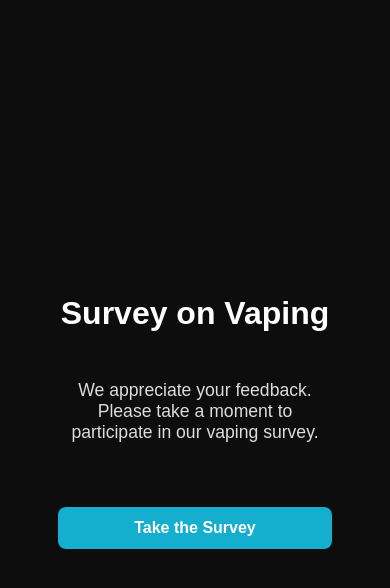
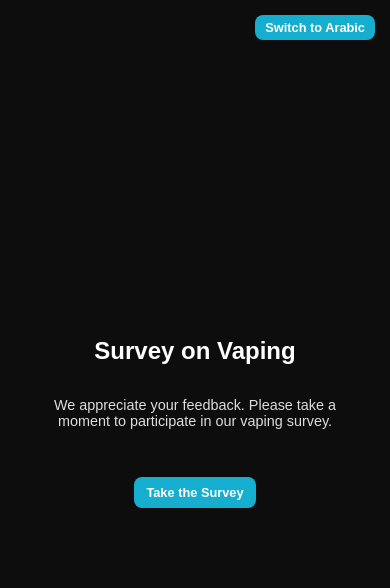
Before and after one commit to 0x-4b/survey-frontend, a React (Create React App) app: page / in a window 390 px wide. Shown: the top 588 px of the page. Built offline with nearby package versions, Linux system fonts and the light colour scheme; the HTML template or start-up script is replaced by a standard one.

Commit message:
Everything changes!!!

```diff
--- /dev/null
+++ b/src/components/CustomButton.js
@@ -0,0 +1,23 @@
+import React from 'react';
+import PropTypes from 'prop-types';
+// import '../styles/CustomButton.css'; // Import your custom styles here
+
+const CustomButton = ({ text, onClick, className }) => {
+  return (
+    <button className={`custom-btn ${className}`} onClick={onClick}>
+      {text}
+    </button>
+  );
+};
+
+CustomButton.propTypes = {
+  text: PropTypes.string.isRequired,
+  onClick: PropTypes.func.isRequired,
+  className: PropTypes.string, // Optional className for additional styling
+};
+
+CustomButton.defaultProps = {
+  className: '', // Default empty string if no className is provided
+};
+
+export default CustomButton;
--- a/src/components/HomePage.js
+++ b/src/components/HomePage.js
@@ -1,13 +1,18 @@
-import React, { useState } from 'react';
-import { useNavigate } from 'react-router-dom'; // Import useNavigate from react-router-dom
+import React, { useState, useEffect } from 'react';
+import { useNavigate } from 'react-router-dom';
 import Modal from './Modal';
+import CustomButton from './CustomButton';
 import '../styles/HomePage.css';
 
 const HomePage = () => {
   const [isModalOpen, setIsModalOpen] = useState(false);
   const [modalMessage, setModalMessage] = useState('');
+  const [language, setLanguage] = useState(() => {
+    const storedLanguage = localStorage.getItem('language');
+    return storedLanguage ? storedLanguage : 'en'; // Default to 'en' if nothing is stored
+  });
 
-  const navigate = useNavigate(); // Initialize the useNavigate hook
+  const navigate = useNavigate();
 
   const openModal = (message) => {
     setModalMessage(message);
@@ -19,24 +24,49 @@ const HomePage = () => {
   };
 
   const handleSurveyButtonClick = () => {
-    navigate('/survey'); // Programmatically navigate to the survey page
+    navigate('/survey');
+  };
+
+  const toggleLanguage = () => {
+    const newLanguage = language === 'en' ? 'ar' : 'en';
+    setLanguage(newLanguage);
+    localStorage.setItem('language', newLanguage); // Save to localStorage
   };
 
   return (
     <div className="homepage">
-      <h1 className="homepage-title">Survey on Vaping</h1>
-      <p className="homepage-description">We appreciate your feedback. Please take a moment to participate in our vaping survey.</p>
+      <h1 className="homepage-title">
+        {language === 'en' ? 'Survey on Vaping' : 'استبيان عن التدخين الإلكتروني'}
+      </h1>
+      <p className="homepage-description">
+        {language === 'en'
+          ? 'We appreciate your feedback. Please take a moment to participate in our vaping survey.'
+          : 'نقدر تعليقاتك. يرجى تخصيص بعض الوقت للمشاركة في استبيان التدخين الإلكتروني.'}
+      </p>
 
-      {/* Change Link to Button with hover styling */}
-      <button
-        className="btn survey-btn"
+      {/* Language Toggle Button */}
+      <CustomButton
+        text={language === 'en' ? 'Switch to Arabic' : 'التبديل إلى الإنجليزية'}
+        onClick={toggleLanguage}
+        className="language-toggle"
+      />
+
+      {/* Survey Button */}
+      <CustomButton
+        text={language === 'en' ? 'Take the Survey' : 'ابدأ الاستبيان'}
         onClick={handleSurveyButtonClick}
-      >
-        Take the Survey
-      </button>
+        className="survey-btn"
+      />
 
-      {/* Modal rendering */}
-      {isModalOpen && <Modal message={modalMessage} onClose={closeModal} />}
+      {/* Modal */}
+      {isModalOpen && (
+        <Modal
+          message={modalMessage}
+          onClose={closeModal}
+          isLoading={false}
+          language={language}
+        />
+      )}
     </div>
   );
 };
--- a/src/components/Modal.js
+++ b/src/components/Modal.js
@@ -9,7 +9,11 @@ const Modal = ({ message, onClose, isLoading }) => {
     <div className="modal-overlay">
       <div className="modal-content">
         <p>{isLoading ? "Processing..." : message}</p>
-        <button className="modal-close" onClick={onClose}>Close</button>
+
+        {/* Close Button (X) */}
+        <button className="modal-close" onClick={onClose}>
+           {/* "×" is the HTML entity for the "X" symbol */}
+        </button>
       </div>
     </div>
   );
--- a/src/styles/HomePage.css
+++ b/src/styles/HomePage.css
@@ -46,26 +46,101 @@ body {
     margin-bottom: 2rem;
 }
 
+/* Language Button */
+.language-toggle {
+    position: absolute;
+    top: 15px;
+    right: 15px;
+    padding: 8px 16px;
+    border: none;
+    border-radius: 8px;
+    background-color: #15aece;
+    color: white;
+    font-size: 1rem;
+    font-weight: bold;
+    cursor: pointer;
+    transition: background-color 0.3s ease;
+}
+
+.language-toggle:hover {
+    background-color: #0391bf;
+}
+
+.language-toggle:focus {
+    outline: none;
+    box-shadow: 0 0 8px rgba(3, 145, 191, 0.8);
+}
+
 /* Survey Button */
-.btn {
+.survey-btn {
     padding: 12px 20px;
     background-color: #15aece;
     color: white;
     font-size: 1rem;
-    font-weight: 600;
+    font-weight: bold;
     border-radius: 8px;
     border: none;
+    cursor: pointer;
     transition: all 0.3s ease;
-    cursor: pointer;
 }
 
-.btn:hover {
+.survey-btn:hover {
     background-color: #0391bf;
     transform: translateY(-2px);
 }
 
-.survey-btn {
-    display: block;
-    width: 100%;
-    text-align: center;
+.survey-btn:focus {
+    outline: none;
+    box-shadow: 0 0 8px rgba(3, 145, 191, 0.8);
 }
+
+/* Media Queries for Responsiveness */
+@media (max-width: 768px) {
+    .homepage {
+        padding: 2rem;
+        gap: 1.5rem;
+    }
+
+    .homepage-title {
+        font-size: 1.8rem;
+    }
+
+    .homepage-description {
+        font-size: 1rem;
+    }
+
+    .language-toggle {
+        padding: 6px 12px;
+        font-size: 0.9rem;
+    }
+
+    .survey-btn {
+        padding: 10px 16px;
+        font-size: 0.9rem;
+    }
+}
+
+@media (max-width: 480px) {
+    .homepage {
+        padding: 1.5rem;
+        gap: 1rem;
+    }
+
+    .homepage-title {
+        font-size: 1.5rem;
+    }
+
+    .homepage-description {
+        font-size: 0.9rem;
+    }
+
+    .language-toggle {
+        padding: 5px 10px;
+        font-size: 0.8rem;
+    }
+
+    .survey-btn {
+        padding: 8px 12px;
+        font-size: 0.8rem;
+    }
+}
--- a/src/styles/Modal.css
+++ b/src/styles/Modal.css
@@ -1,6 +1,6 @@
 /* Modal Styles */
 .modal-overlay {
-    z-index: 1000000;
+    z-index: 10000000;
     position: fixed;
     top: 0;
     left: 0;
@@ -19,25 +19,67 @@
     max-width: 400px;
     width: 100%;
     text-align: center;
+    position: relative;
 }
 
 .modal-content p {
-    font-size: 1.2rem;
-    margin-bottom: 1.5rem;
+    font-size: 1.1rem;
+    margin-top: 0.4rem;
     color: white;
 }
 
+/* Position the close button in the top-right corner */
 .modal-close {
-    padding: 12px 30px;
+    position: absolute;
+    top: 10px;
+    right: 10px;
+    padding: 8px 15px;
     background-color: #15aece;
+    font-size: 1.7rem;
     color: white;
     border: none;
-    border-radius: 5px;
+    border-radius: 50%;
     cursor: pointer;
     transition: background-color 0.3s ease, transform 0.2s ease;
+    width: 35px;
+    height: 35px;
+    display: flex;
+    justify-content: center;
+    align-items: center;
 }
 
 .modal-close:hover {
     background-color: #0391bf;
-    transform: translateY(-3px); /* Slight hover effect */
+    transform: translateY(-3px);
 }
+
+.modal-close::before {
+    content: '×';
+    font-size: 1.7rem;
+    color: white;
+}
+
+/* Responsive Adjustments */
+@media (max-width: 600px) {
+    .modal-content {
+        max-width: 90%; /* Reduce width for smaller screens */
+        padding: 1.5rem; /* Decrease padding */
+        border-radius: 8px; /* Slightly smaller border-radius */
+    }
+
+    .modal-content p {
+        font-size: 1rem; /* Smaller font size for text */
+    }
+
+    .modal-close {
+        top: 8px; /* Adjust position slightly */
+        right: 8px;
+        width: 30px; /* Smaller button size */
+        height: 30px;
+        font-size: 1.5rem; /* Slightly smaller close icon */
+    }
+
+    .modal-close:hover {
+        transform: translateY(-2px); /* Subtler hover effect */
+    }
+}
--- a/src/styles/Survey.css
+++ b/src/styles/Survey.css
@@ -16,6 +16,17 @@ body {
     font-size: 0.9rem; /* Adjusted font size */
     padding: 0 10px; /* Prevent body from having edges */
     overflow-x: hidden; /* Prevent horizontal overflow */
+}
+
+/* RTL and LTR Support */
+body[data-lang="ar"] {
+    direction: rtl;
+    text-align: right;
+}
+
+body[data-lang="en"] {
+    direction: ltr;
+    text-align: left;
 }
 
 /* Headings */
@@ -46,7 +57,7 @@ label {
     align-items: center;
     gap: 12px; /* Space between input and text */
     font-size: 1rem; /* Slightly larger text */
-    margin-bottom: 12px;
+    margin-bottom: 1px;
     color: #fff;
     cursor: pointer;
     font-weight: 600;
@@ -219,3 +230,52 @@ button:disabled {
       left: 100%;
     }
   }
+
+
+  .lang-btn {
+    position: absolute;
+    top: 15px;
+    right: 15px;
+    padding: 8px 16px;
+    border: none;
+    border-radius: 8px;
+    background-color: #15aece;
+    color: white;
+    font-size: 1rem;
+    font-weight: bold;
+    cursor: pointer;
+    transition: background-color 0.3s ease;
+}
+
+
+
+@media (max-width: 600px) {
+    body {
+        font-size: 0.8rem; /* Smaller text for mobile */
+    }
+
+    .survey-container {
+        padding: 1.5rem; /* Reduced padding for small screens */
+    }
+
+    input[type="radio"],
+    input[type="checkbox"] {
+        width: 18px; /* Smaller inputs for mobile */
+        height: 18px;
+    }
+
+    textarea {
+        min-height: 80px; /* Smaller textarea for mobile */
+        font-size: 0.8rem; /* Adjusted font size */
+    }
+
+    button {
+        font-size: 0.8rem; /* Adjusted font size */
+        padding: 8px 14px; /* Compact buttons */
+    }
+
+    .lang-btn {
+        padding: 6px 12px; /* Adjusted padding */
+        font-size: 0.8rem; /* Smaller font size */
+    }
+}
```
Also changed, not shown: src/components/Survey.js (+55 -29 lines).
